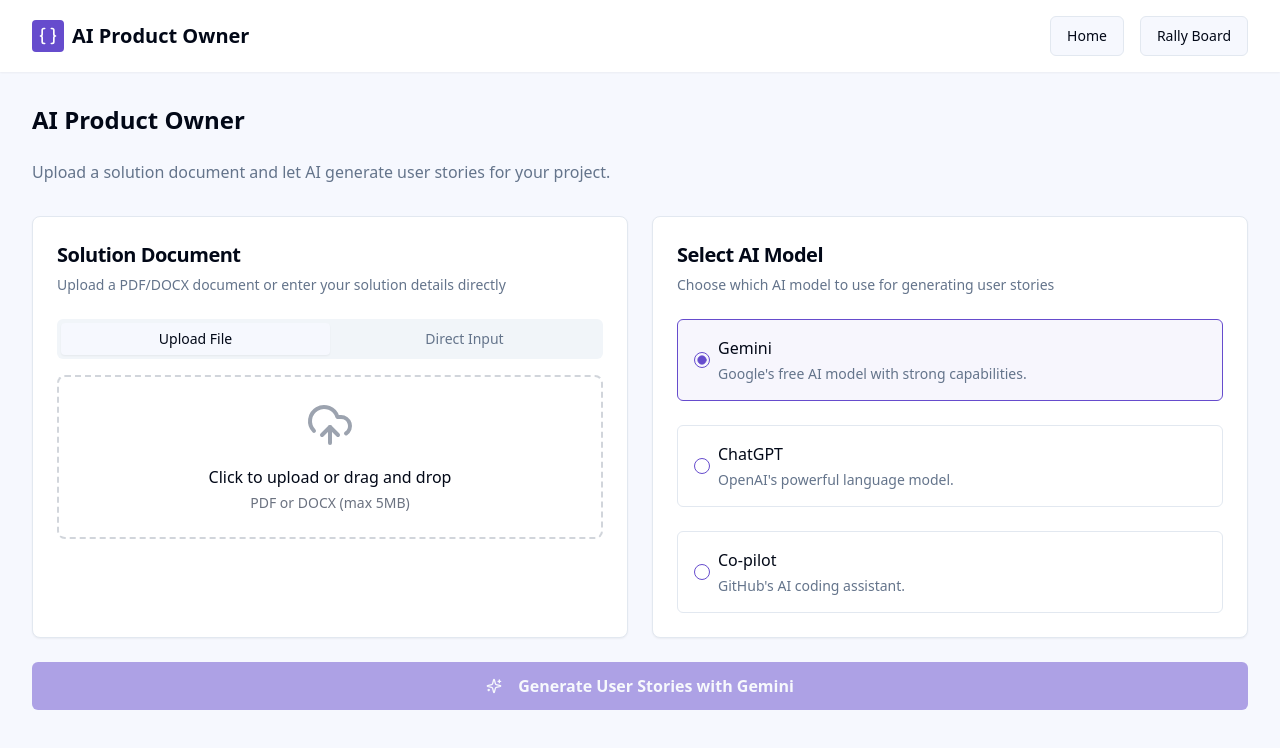
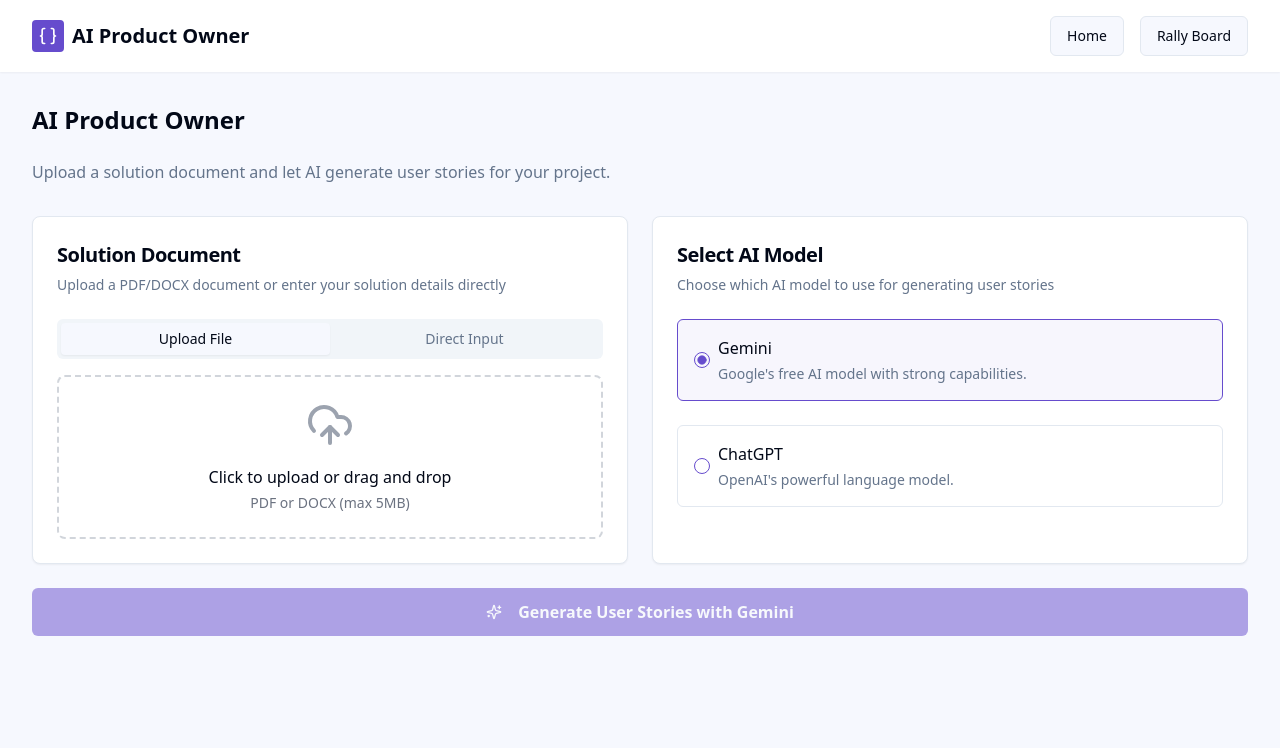
Before and after one commit to anandojha03/story-scribe-ai-pilot, a React (Vite) app: page / in a window 1280 px wide. Shown: the top 748 px of the page. Built offline with nearby package versions, Linux system fonts and the light colour scheme.

Commit message:
Fix: Model type comparison and assignment
Update the ModelSelector and GenerateButton components to correctly handle the AIModelType enum.

```diff
--- a/src/components/GenerateButton.tsx
+++ b/src/components/GenerateButton.tsx
@@ -22,7 +22,7 @@ export function GenerateButton() {
       ) : (
         <>
           <Sparkles className="mr-2 h-4 w-4" />
-          Generate User Stories with {selectedModel === "chatgpt" ? "ChatGPT" : selectedModel === "copilot" ? "Co-pilot" : "Gemini"}
+          Generate User Stories with {selectedModel === "chatgpt" ? "ChatGPT" : "Gemini"}
         </>
       )}
     </Button>
--- a/src/components/ModelSelector.tsx
+++ b/src/components/ModelSelector.tsx
@@ -21,11 +21,6 @@ const models: ModelOption[] = [
     id: "chatgpt",
     name: "ChatGPT",
     description: "OpenAI's powerful language model.",
-  },
-  {
-    id: "copilot",
-    name: "Co-pilot",
-    description: "GitHub's AI coding assistant.",
   },
 ];
 
```
